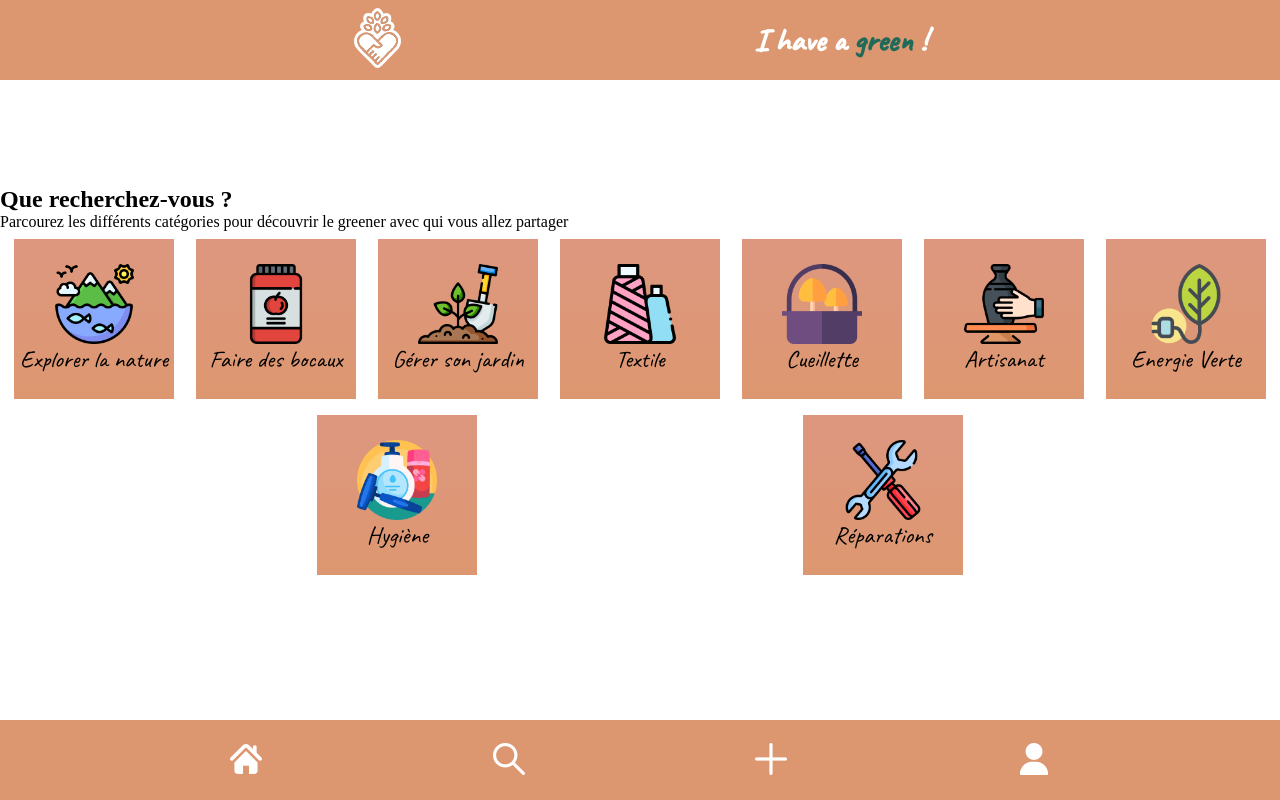
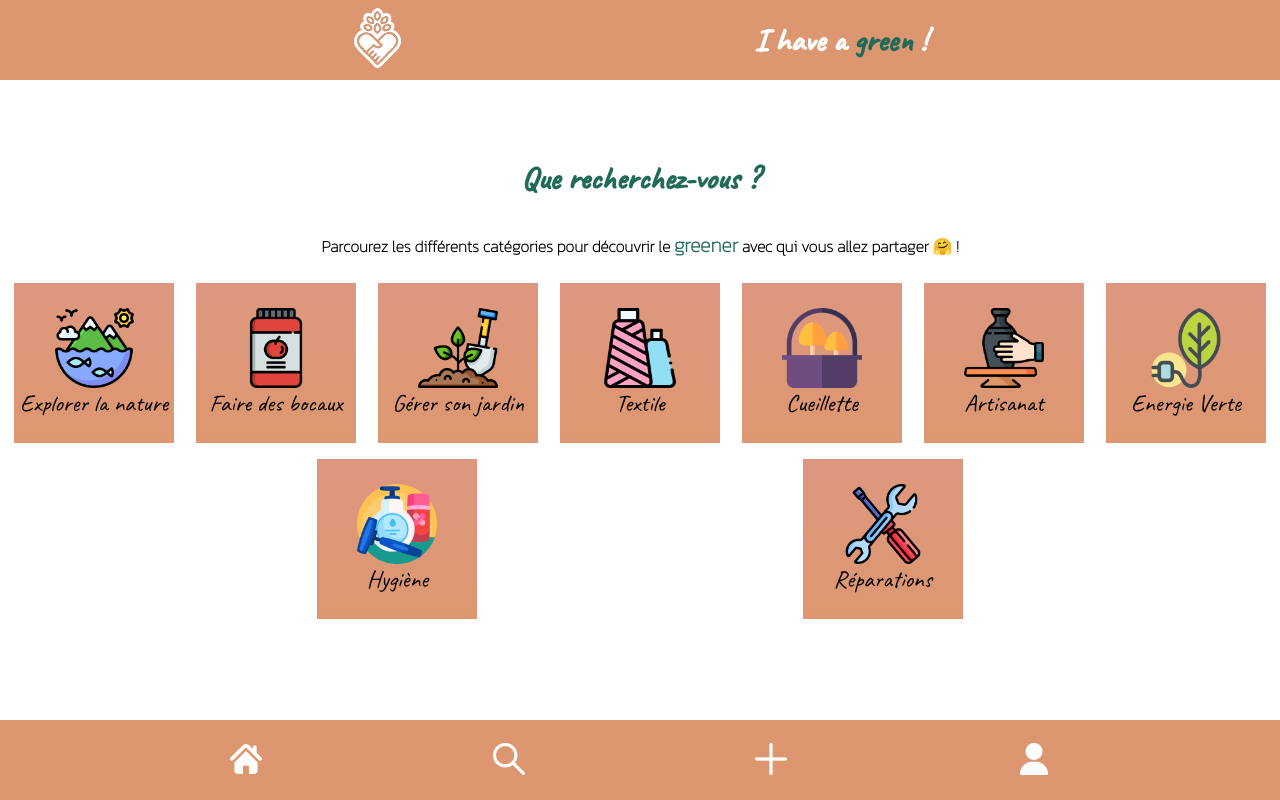
Before and after one commit to Mehdi-Mouilbeau/I-Have-A-Dream, a React (Vite) app in the folder frontend/: page /partages in a window 1280 px wide. Built offline with nearby package versions, Linux system fonts and the light colour scheme.

Commit message:
Detail CSS on page Partages

```diff
--- a/frontend/src/components/Recherches.css
+++ b/frontend/src/components/Recherches.css
@@ -44,3 +44,25 @@
   width: 5rem;
   height: 5rem;
 }
+
+.itemSearch {
+  color: var(--green-color);
+  font-family: var(--title-font);
+  font-size: 2rem;
+  text-align: center;
+  padding: 1rem;
+}
+
+.presentationSearch {
+  font-family: var(--body-font);
+  margin: 15px;
+  text-align: center;
+  font-size: 16px;
+  font-weight: 700;
+}
+
+.greener {
+  color: var(--green-color);
+  font-weight: 800;
+  font-size: 20px;
+}
--- a/frontend/src/components/Recherches.jsx
+++ b/frontend/src/components/Recherches.jsx
@@ -17,10 +17,11 @@ export default function Recherches() {
   const [filterPartage, setFilterPartage] = useState("");
   return (
     <section>
-      <h2>Que recherchez-vous ?</h2>
-      <p>
-        Parcourez les différents catégories pour découvrir le greener avec qui
-        vous allez partager
+      <h2 className="itemSearch">Que recherchez-vous ?</h2>
+      <p className="presentationSearch">
+        Parcourez les différents catégories pour découvrir le{" "}
+        <span className="greener">greener</span> avec qui vous allez partager 🤗
+        !
       </p>
       <div className="categories">
         <button
--- a/frontend/src/components/ScrollButton.css
+++ b/frontend/src/components/ScrollButton.css
@@ -1,13 +1,13 @@
-.top-to-btm{
+.top-to-btm {
   position: relative;
 }
-  .icon-position{
+.icon-position {
   position: fixed;
   bottom: 40px;
   right: 25px;
   z-index: 20;
 }
-  .icon-style{
+.icon-style {
   background-color: var(--yellow-color);
   border: 2px solid #fff;
   border-radius: 50%;
@@ -16,28 +16,28 @@
   color: #fff;
   cursor: pointer;
   animation: movebtn 3s ease-in-out infinite;
-    transition: all .5s ease-in-out;
+  transition: all 0.5s ease-in-out;
 }
-  .icon-style:hover{
+.icon-style:hover {
   animation: none;
   background: #fff;
   color: var(--yellow-color);
   border: 2px solid var(--yellow-color);
 }
 @keyframes movebtn {
-    0%{
+  0% {
     transform: translateY(0px);
   }
-    25%{
+  25% {
     transform: translateY(20px);
   }
-    50%{
+  50% {
     transform: translateY(0px);
   }
-    75%{
+  75% {
     transform: translateY(-20px);
   }
-    100%{
+  100% {
     transform: translateY(0px);
   }
 }
--- a/frontend/src/pages/Annonce.css
+++ b/frontend/src/pages/Annonce.css
@@ -16,10 +16,17 @@
 .titleannonce {
   color: var(--green-color);
   font-family: var(--title-font);
-  font-size: 2rem;
+  /* font-size: 2rem; */
   text-align: center;
   padding: 1rem;
   height: 80vh;
+}
+
+.titleDepotannonce {
+  color: var(--green-color);
+  font-family: var(--title-font);
+  font-size: 16px;
+  text-align: center;
 }
 
 .descriptionannonce {
--- a/frontend/src/pages/Annonce.jsx
+++ b/frontend/src/pages/Annonce.jsx
@@ -5,7 +5,7 @@ import "./Annonce.css";
 export default function Annonce() {
   return (
     <div className="titleannonce">
-      Déposer une annonce
+      <h1>Déposer une annonce </h1>
       <div className="AdForm">
         <h1 className="descriptionannonce">
           Petit texte expliquant le dépôt annonce
```
Also changed, not shown: frontend/src/pages/Partages.css (added), 1 other file (tests, documents, lock files or other folders). Lines whose indentation alone changed are shown as unchanged.
